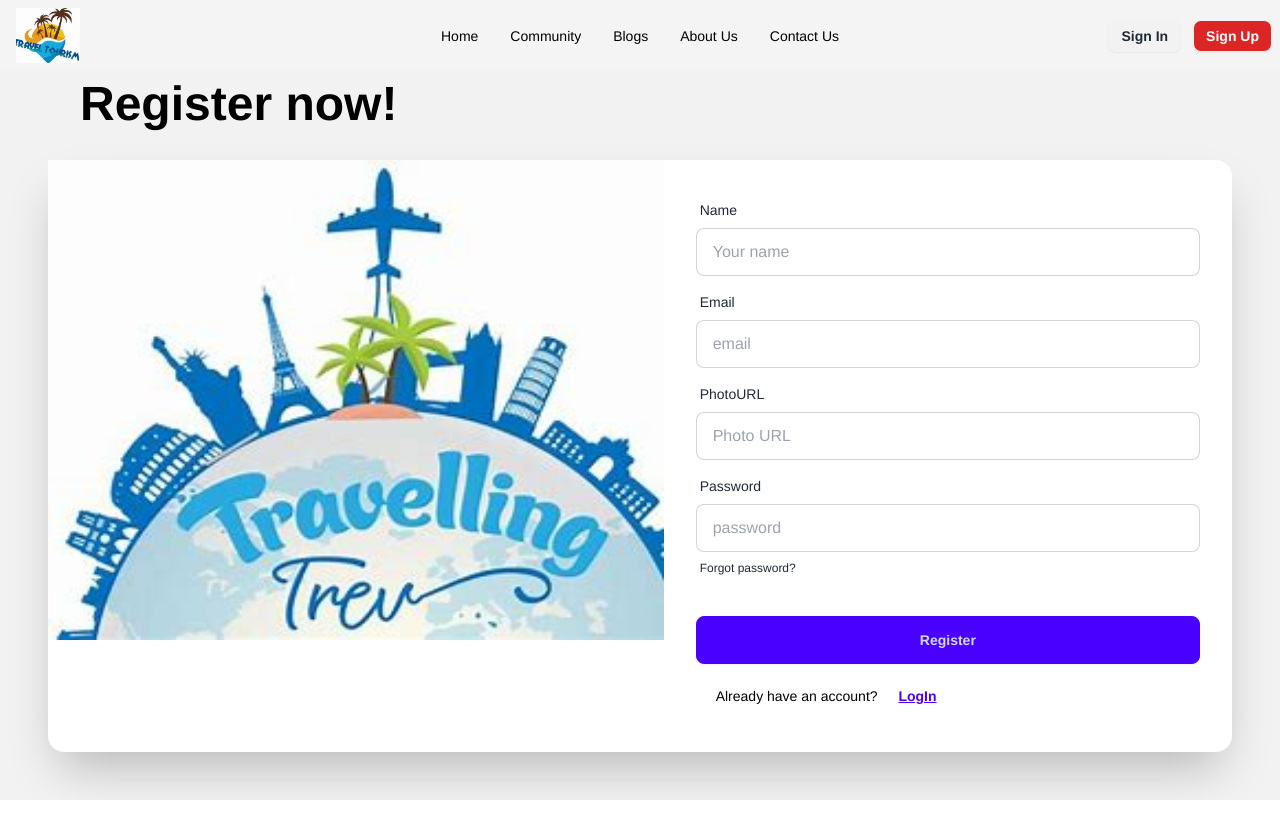
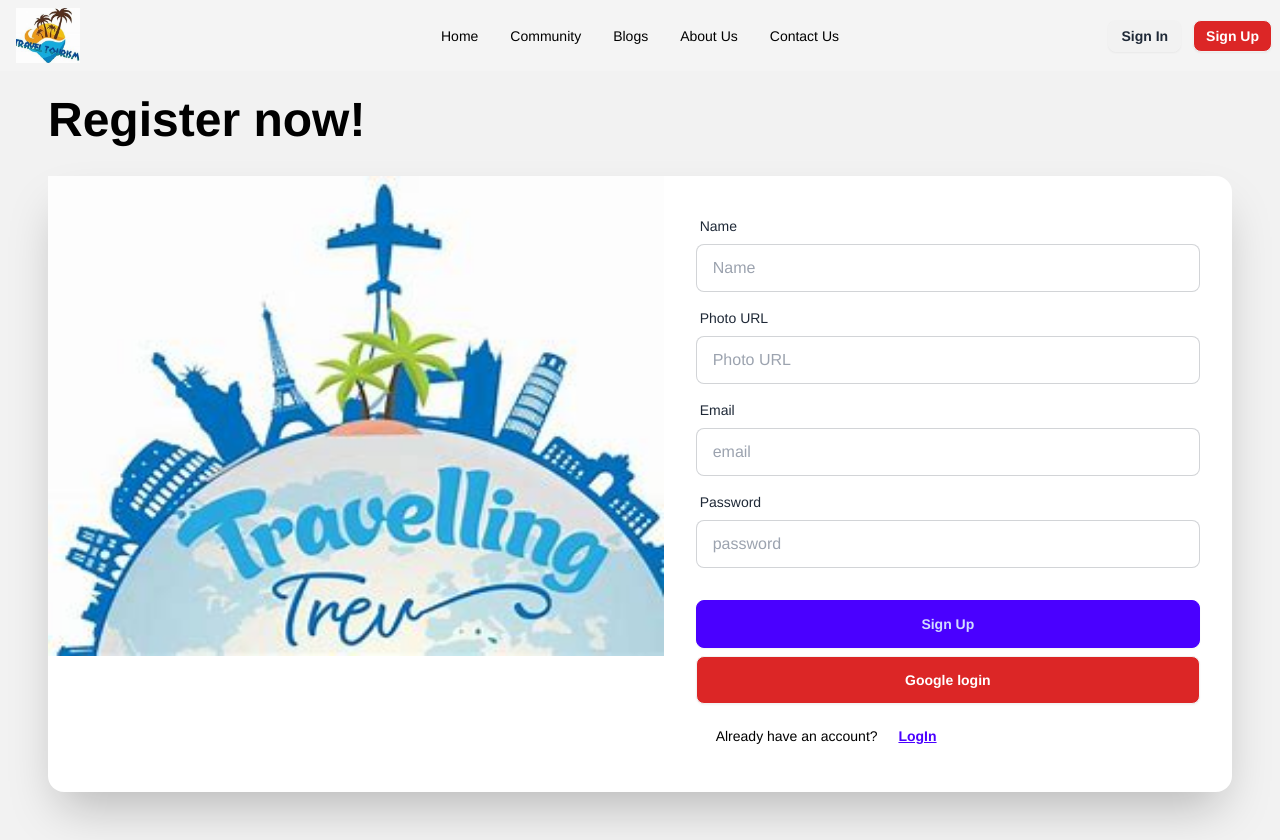
Before and after one commit to tasfia236/TravelTourism, a React (Vite) app: page /signup in a window 1280 px wide. Before the commit the page ends 800 px from the top, so only its background shows below. Built offline with nearby package versions, Linux system fonts and the light colour scheme; no server answers.

Commit message:
signup and signin page

```diff
--- a/package.json
+++ b/package.json
@@ -18,6 +18,7 @@
     "react": "^18.2.0",
     "react-dom": "^18.2.0",
     "react-helmet-async": "^2.0.5",
+    "react-hook-form": "^7.51.5",
     "react-icons": "^5.2.1",
     "react-responsive-carousel": "^3.2.23",
     "react-router-dom": "^6.23.1",
--- a/src/pages/Auth/LogIn.jsx
+++ b/src/pages/Auth/LogIn.jsx
@@ -11,9 +11,10 @@ import axios from "axios";
 const LogIn = () => {
 
     const googleProvider = new GoogleAuthProvider();
-    const { signInUser } = useContext(AuthContext);
+    const { signIn } = useContext(AuthContext);
     const location = useLocation();
     const navigate = useNavigate();
+    const from = location.state?.from?.pathname || "/";
 
     const handleLogIn = e => {
         e.preventDefault();
@@ -21,7 +22,7 @@ const LogIn = () => {
         const password = e.target.password.value;
         //   console.log(email, password);
 
-        signInUser(email, password)
+        signIn(email, password)
             .then(result => {
                 const loggedInUser = result.user;
                 console.log(loggedInUser);
@@ -50,7 +51,7 @@ const LogIn = () => {
                               `
                                 }
                             });
-                            navigate(location?.state ? location.state : '/')
+                            navigate(from, { replace: true });
                         }
                     })
             })
@@ -160,9 +161,6 @@ const LogIn = () => {
                                 <span className="label-text">Password</span>
                             </label>
                             <input type="password" name="password" placeholder="password" className="input input-bordered" />
-                            <label className="label">
-                                <a href="#" className="label-text-alt link link-hover">Forgot password?</a>
-                            </label>
                         </div>
                         <div className="form-control mt-6">
                             <button className="btn btn-primary">Login</button>
@@ -171,7 +169,7 @@ const LogIn = () => {
                             <button onClick={HandleGoogleSignIn} className="btn text-white bg-red-600">Google login</button>
                         </div>
                         <p className="pl-5">
-                            New Here? Please <Link to='/register'> <button className="btn btn-link">Register</button></Link>
+                            New Here? Please <Link to='/signup'> <button className="btn btn-link">Register</button></Link>
                         </p>
                     </form>
                 </div>
--- a/src/pages/Auth/SignUp.jsx
+++ b/src/pages/Auth/SignUp.jsx
@@ -1,33 +1,58 @@
 import { useContext } from "react";
 import { Helmet } from "react-helmet-async";
-import { Link, Navigate } from "react-router-dom";
+import { useForm } from "react-hook-form";
 import { AuthContext } from "../../Providers/AuthProviders";
-import Swal from "sweetalert2";
-import authpic from "../../assets/auth/img-1.jpeg"
+import { Link, useNavigate } from "react-router-dom";
+import Swal from 'sweetalert2'
+import authpic from '../../assets/auth/img-1.jpeg'
+import { GoogleAuthProvider, signInWithPopup } from "firebase/auth";
+import auth from "../../firebase/firebase.config";
 
 const SignUp = () => {
-    const { createUser, updateUser } = useContext(AuthContext);
+    const googleProvider = new GoogleAuthProvider();
+    const { register, handleSubmit, reset, formState: { errors } } = useForm();
+    const { createUser, updateUserProfile } = useContext(AuthContext);
+    const navigate = useNavigate();
 
-    const handleregister = e => {
-        e.preventDefault();
-        const displayName = e.target.name.value;
-        const email = e.target.email.value;
-        const password = e.target.password.value;
-        const photoURL = e.target.photo.value;
+    const onSubmit = data => {
+        console.log(data);
+        createUser(data.email, data.password)
+            .then(result => {
+                const loggedUser = result.user;
+                console.log(loggedUser);
+                updateUserProfile(data.name, data.photoURL)
+                    .then(() => {
+                        console.log('user profile info updated')
+                        reset();
+                        Swal.fire({
+                            position: 'top-end',
+                            icon: 'success',
+                            title: 'User created successfully.',
+                            showConfirmButton: false,
+                            timer: 1500
+                        });
+                        navigate('/');
 
-        const data = { email, password, displayName, photoURL }
-        console.log(data);
+                    })
+                    .catch(error => console.log(error))
+            })
+    };
 
-        createUser(email, password)
-            .then(result => {
-                console.log(result.user);
-                updateUser(displayName, photoURL)
+
+    const HandleGoogleSignIn = () => {
+        signInWithPopup(auth, googleProvider)
             .then(res => {
-                        console.log(res.user);
-                        Navigate('/')
-                    })
+         //       const email = result.user.email;
+         //       console.log(email);
+        //        const user = { email };
+        //        console.log(user);
+
+         //       axios.post('https://testy-food-server-ten.vercel.app/jwt', user, { withCredentials: true })
+         //           .then(res => {
+                        console.log(res.data);
+                        if (res.data.success) {
                             Swal.fire({
-                    title: "User Successfully Registered",
+                                title: "User Logged In Successfully",
                                 icon: "success",
                                 showClass: {
                                     popup: `
@@ -44,82 +69,80 @@ const SignUp = () => {
                       `
                                 }
                             });
+                            navigate(location?.state ? location.state : '/')
+                        }
                     })
+     //       })
             .catch(error => {
-                Swal.fire({
-                    title: `error registering, ${error.code}`,
-                    icon: "warning",
-                    showClass: {
-                        popup: `
-                        animate__animated
-                        animate__fadeInUp
-                        animate__faster
-                      `
-                    },
-                    hideClass: {
-                        popup: `
-                        animate__animated
-                        animate__fadeOutDown
-                        animate__faster
-                      `
-                    }
-                });
                 console.error(error);
             })
     }
 
     return (
+        <>
+            <Helmet>
+                <title>Travel Tourism | Sign Up</title>
+            </Helmet>
             <div className="p-12 min-h-screen bg-base-200">
-            <Helmet>
-                <title>Travel Tourism  | Registration</title>
-            </Helmet>
                 <div className="">
-                <div className="text-center lg:text-left m-8">
+                    <div className="text-center lg:text-left mt-12 mb-8">
                         <h1 className="text-5xl font-bold">Register now!</h1>
                     </div>
                     <div className="card lg:card-side shadow-2xl bg-base-100">
                         <div className="lg:w-[52%] lg:h-[60%]">
                             <img className="w-full h-96 lg:h-[480px]" src={authpic} alt="" />
                         </div>
-                    <form onSubmit={handleregister} className="card-body">
+                        <form onSubmit={handleSubmit(onSubmit)} className="card-body">
                             <div className="form-control">
                                 <label className="label">
                                     <span className="label-text">Name</span>
                                 </label>
-                            <input type="text" placeholder="Your name" name="name" className="input input-bordered" required />
+                                <input type="text"  {...register("name", { required: true })} name="name" placeholder="Name" className="input input-bordered" />
+                                {errors.name && <span className="text-red-600">Name is required</span>}
+                            </div>
+                            <div className="form-control">
+                                <label className="label">
+                                    <span className="label-text">Photo URL</span>
+                                </label>
+                                <input type="text"  {...register("photoURL", { required: true })} placeholder="Photo URL" className="input input-bordered" />
+                                {errors.photoURL && <span className="text-red-600">Photo URL is required</span>}
                             </div>
                             <div className="form-control">
                                 <label className="label">
                                     <span className="label-text">Email</span>
                                 </label>
-                            <input type="email" placeholder="email" name="email" className="input input-bordered" required />
-                        </div>
-                        <div className="form-control">
-                            <label className="label">
-                                <span className="label-text">PhotoURL</span>
-                            </label>
-                            <input type="text" placeholder="Photo URL" name="photo" className="input input-bordered" required />
+                                <input type="email"  {...register("email", { required: true })} name="email" placeholder="email" className="input input-bordered" />
+                                {errors.email && <span className="text-red-600">Email is required</span>}
                             </div>
                             <div className="form-control">
                                 <label className="label">
                                     <span className="label-text">Password</span>
                                 </label>
-                            <input type="password" placeholder="password" name="password" className="input input-bordered" required />
-                            <label className="label">
-                                <a href="#" className="label-text-alt link link-hover">Forgot password?</a>
-                            </label>
+                                <input type="password"  {...register("password", {
+                                    required: true,
+                                    minLength: 6,
+                                    maxLength: 20,
+                                    pattern: /(?=.*[A-Z])(?=.*[!@#$&*])(?=.*[0-9])(?=.*[a-z])/
+                                })} placeholder="password" className="input input-bordered" />
+                                {errors.password?.type === 'required' && <p className="text-red-600">Password is required</p>}
+                                {errors.password?.type === 'minLength' && <p className="text-red-600">Password must be 6 characters</p>}
+                                {errors.password?.type === 'maxLength' && <p className="text-red-600">Password must be less than 20 characters</p>}
+                                {errors.password?.type === 'pattern' && <p className="text-red-600">Password must have one Uppercase one lower case, one number and one special character.</p>}
                             </div>
                             <div className="form-control mt-6">
-                            <button className="btn btn-primary">Register</button>
+                                <input className="btn btn-primary" type="submit" value="Sign Up" />
+                            </div>
+                            <div className="form-control">
+                                <button onClick={HandleGoogleSignIn} className="btn text-white bg-red-600">Google login</button>
                             </div>
                             <p className="pl-5">
                                 Already have an account? <Link to='/login'> <button className="btn btn-link">LogIn</button></Link>
                             </p>
                         </form>
-
                     </div>
                 </div>
             </div>
+        </>
     );
 };
 
```
Also changed, not shown: src/Providers/AuthProviders.jsx (+24 -26 lines), src/hooks/useAuth.jsx (added, +10 -0 lines), 1 other file (tests, documents, lock files or other folders). Lines whose indentation alone changed are shown as unchanged.
